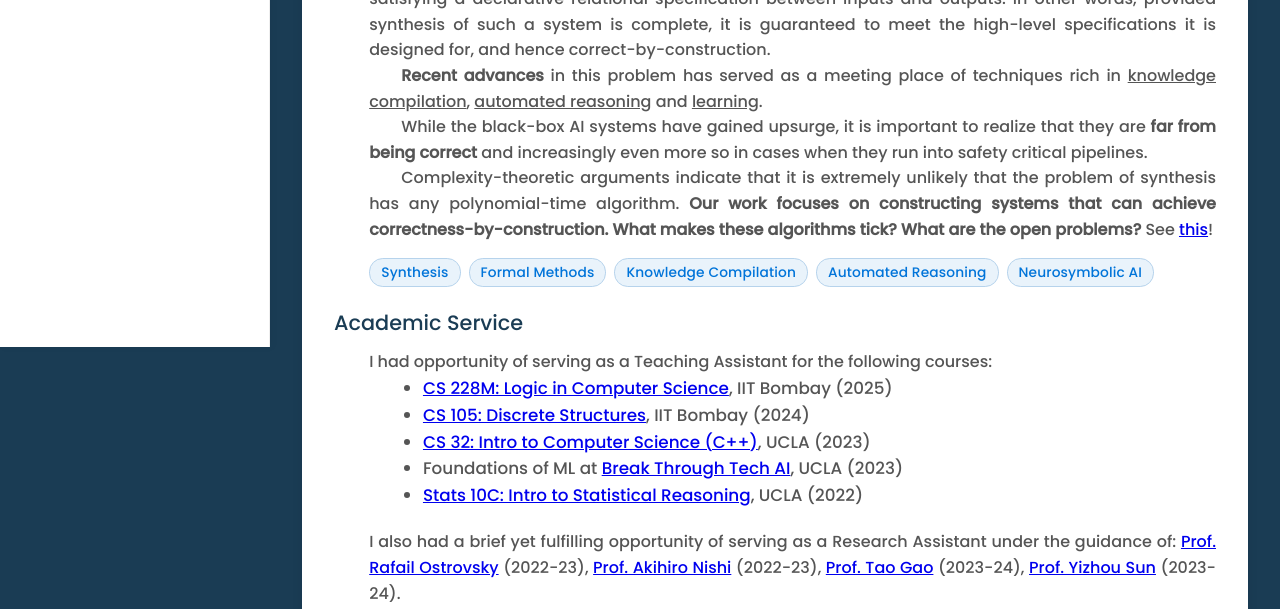
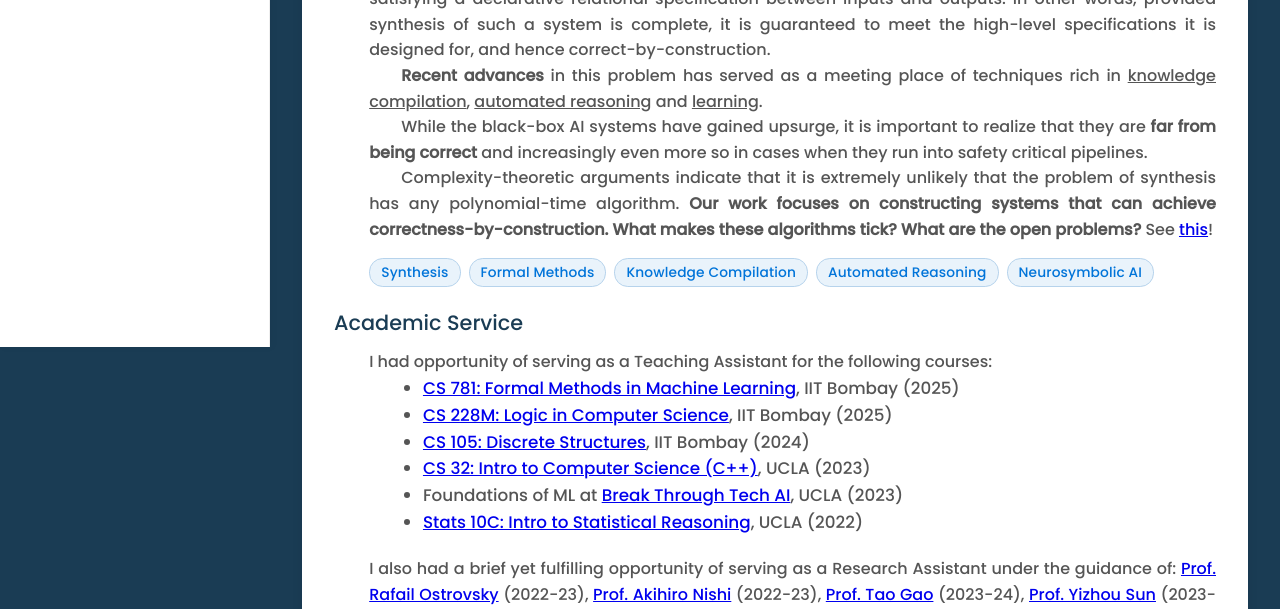
Before and after one commit to Rkus990/rkus990.github.io, a plain HTML site: page index.html in a window 1280 px wide. Shown: the part 453-1062 px from the top of the page. Drawn offline with Linux system fonts and the light colour scheme.

Commit message:
Update index.html

```diff
--- a/index.html
+++ b/index.html
@@ -297,6 +297,7 @@ body, .profile, .section-content, .profile li, .profile p {
                     <div class="section-content">
                       <p>I had opportunity of serving as a Teaching Assistant for the following courses:</p>
                       <ul>
+						<li><a href="https://www.cse.iitb.ac.in/~supratik/courses/cs781/" target="_blank">CS 781: Formal Methods in Machine Learning</a>, IIT Bombay (2025)</li>
                         <li><a href="https://www.cse.iitb.ac.in/~supratik/courses/cs228m/" target="_blank">CS 228M: Logic in Computer Science</a>, IIT Bombay (2025)</li>
                         <li><a href="https://www.cse.iitb.ac.in/~akshayss/courses/cs105-2024/cs105-2024.html" target="_blank">CS 105: Discrete Structures</a>, IIT Bombay (2024)</li>
                         <li><a href="https://web.cs.ucla.edu/classes/winter23/cs32/syllabus.html" target="_blank">CS 32: Intro to Computer Science (C++)</a>, UCLA (2023)</li>
```
